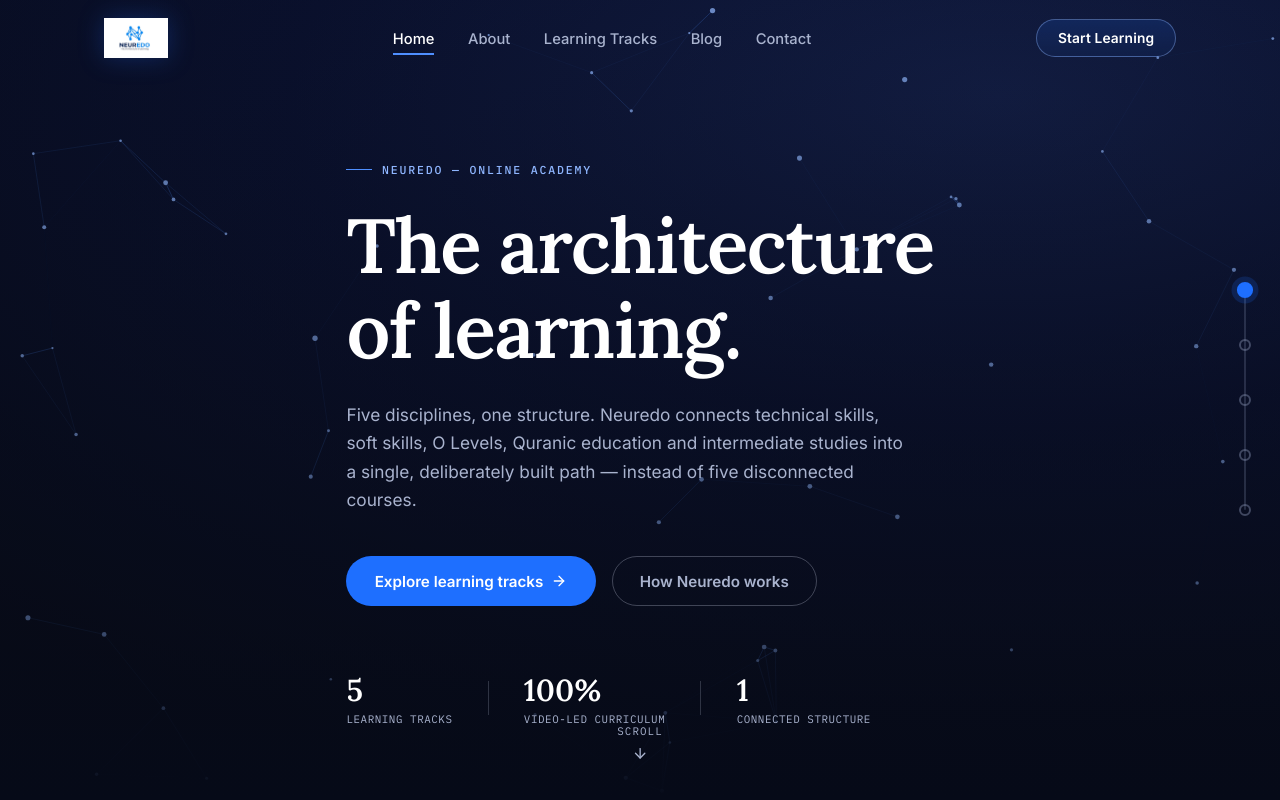
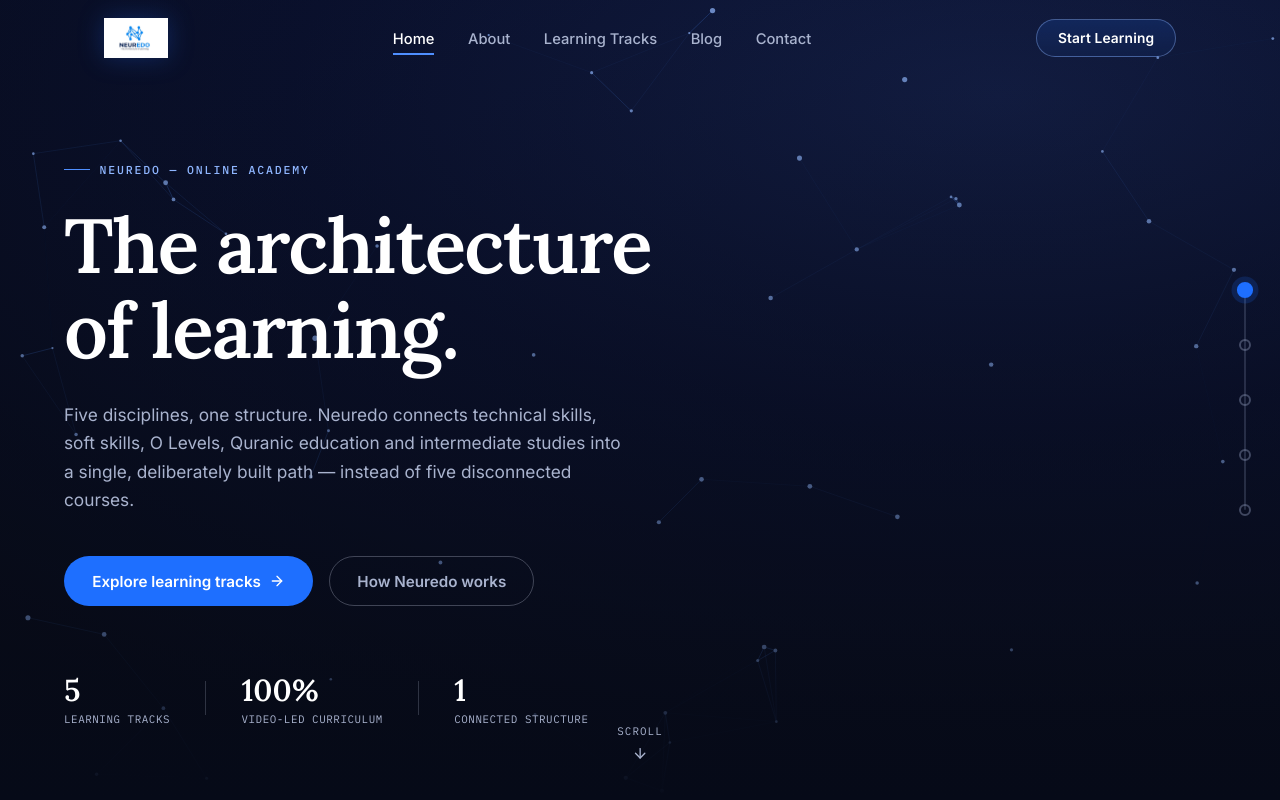
Before and after one commit to tahiratareef2710-wq/Neuredo, a React (Vite) app: page / in a window 1280 px wide. Shown: the top 800 px of the page. Built offline with nearby package versions, Linux system fonts and the light colour scheme.

Commit message:
left aligned the things

```diff
--- a/src/components/Hero.css
+++ b/src/components/Hero.css
@@ -29,6 +29,8 @@
   z-index: 2;
   padding-top: 5rem;
   max-width: 780px;
+  margin-left: 0;
+  margin-right: auto;
 }
 
 .hero__eyebrow {
```
